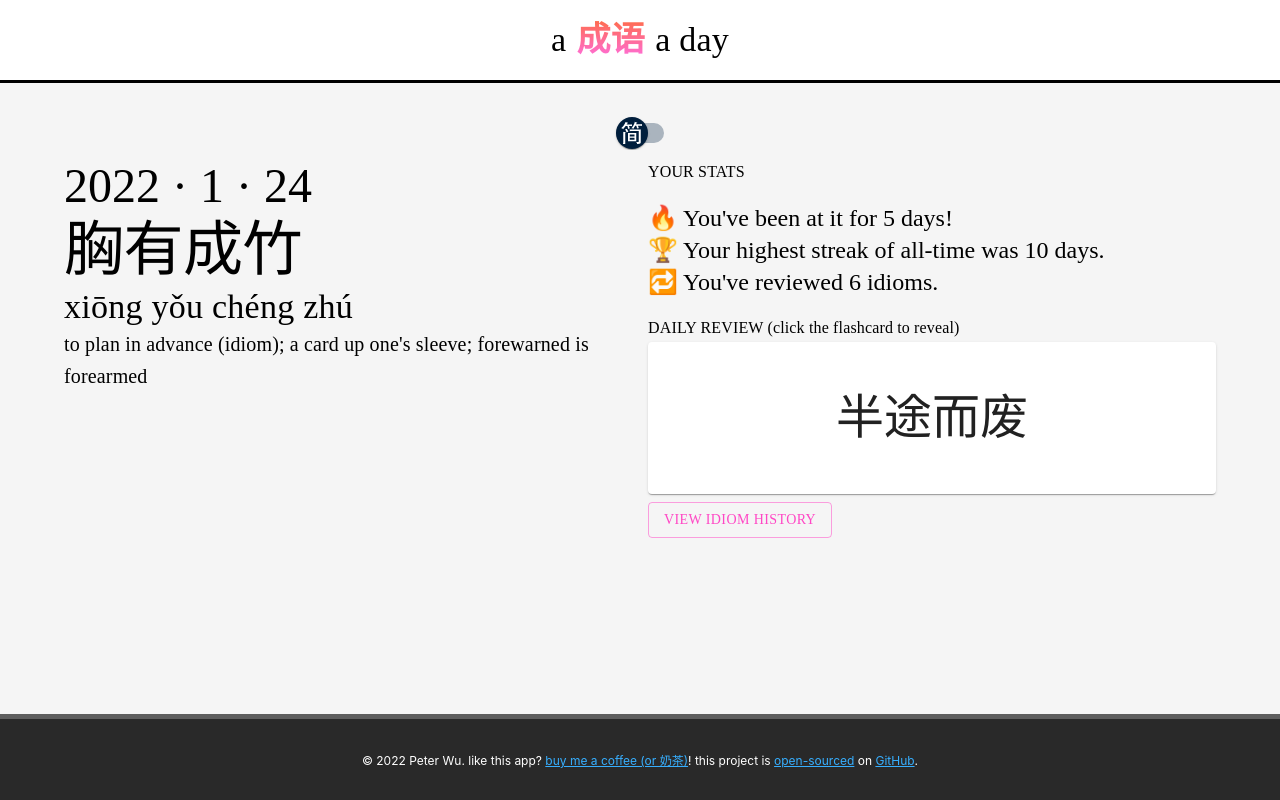
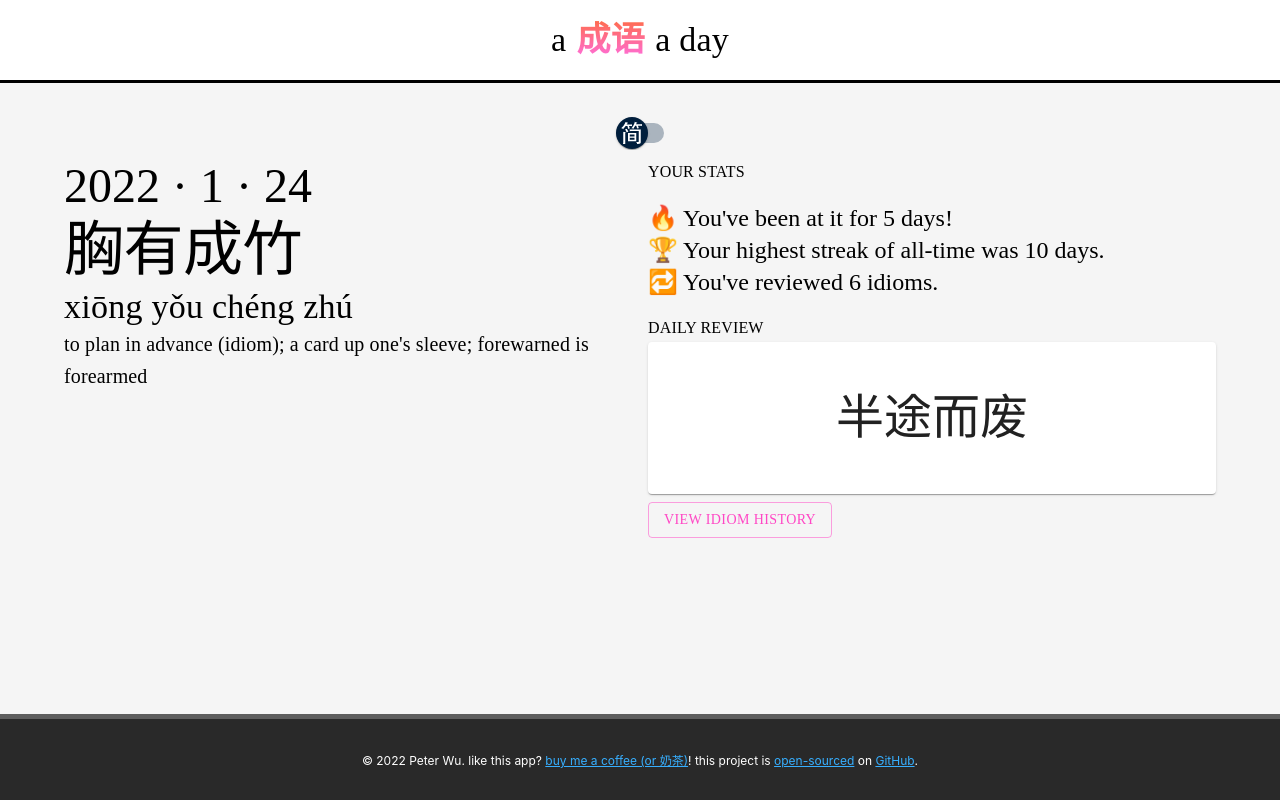
Before and after one commit to ptwu/acad-fe, a React (Create React App) app: page /u in a window 1280 px wide. Built offline with nearby package versions, Linux system fonts and the light colour scheme; a web font is replaced by a local one.

Commit message:
Connect FE to create-user endpoint

```diff
--- a/src/components/Home/index.tsx
+++ b/src/components/Home/index.tsx
@@ -6,6 +6,7 @@ import {
   CircularProgress,
 } from '@mui/material';
 import { ReactElement, useState } from 'react';
+import { API_URL, NewUserResponse } from '../../data/types';
 import UrlField from '../UrlField';
 import styles from './index.module.css';
 
@@ -16,7 +17,13 @@ export default function Home(): ReactElement {
   const handleLinkGeneration = async () => {
     setIsLinkOpen(true);
     // await calls here
-    setLink('https://achengyuaday.com/u/asdf');
+    const newUserResponse = await fetch(`${API_URL}/api/create-user`, {
+      method: 'POST',
+    });
+    if (newUserResponse.ok) {
+      const newUser = (await newUserResponse.json()) as NewUserResponse;
+      setLink(`https://achengyuaday.com/u/${newUser.id}`);
+    }
   };
 
   return (
--- a/src/components/LearningPage/index.tsx
+++ b/src/components/LearningPage/index.tsx
@@ -194,7 +194,8 @@ export default function LearningPage(): ReactElement {
                   variant="subtitle1"
                   className={styles.ReviewSubtitle}
                 >
-                  DAILY REVIEW (click the flashcard to reveal)
+                  DAILY REVIEW{' '}
+                  {data.reviewPoints === 0 && 'click the flashcard to reveal'}
                 </Typography>
                 <Flashcard
                   front={
--- a/src/data/types.ts
+++ b/src/data/types.ts
@@ -1,4 +1,11 @@
 export const MAX_CHENGYU_NUMBER = 258;
+
+export const API_URL = 'http://127.0.0.1:8080';
+
+export type NewUserResponse = {
+  readonly id: string;
+  readonly message: string;
+};
 
 export type UserDataWithId = {
   readonly userId: string; // not tied to the user's actual identity, purely a string
```
